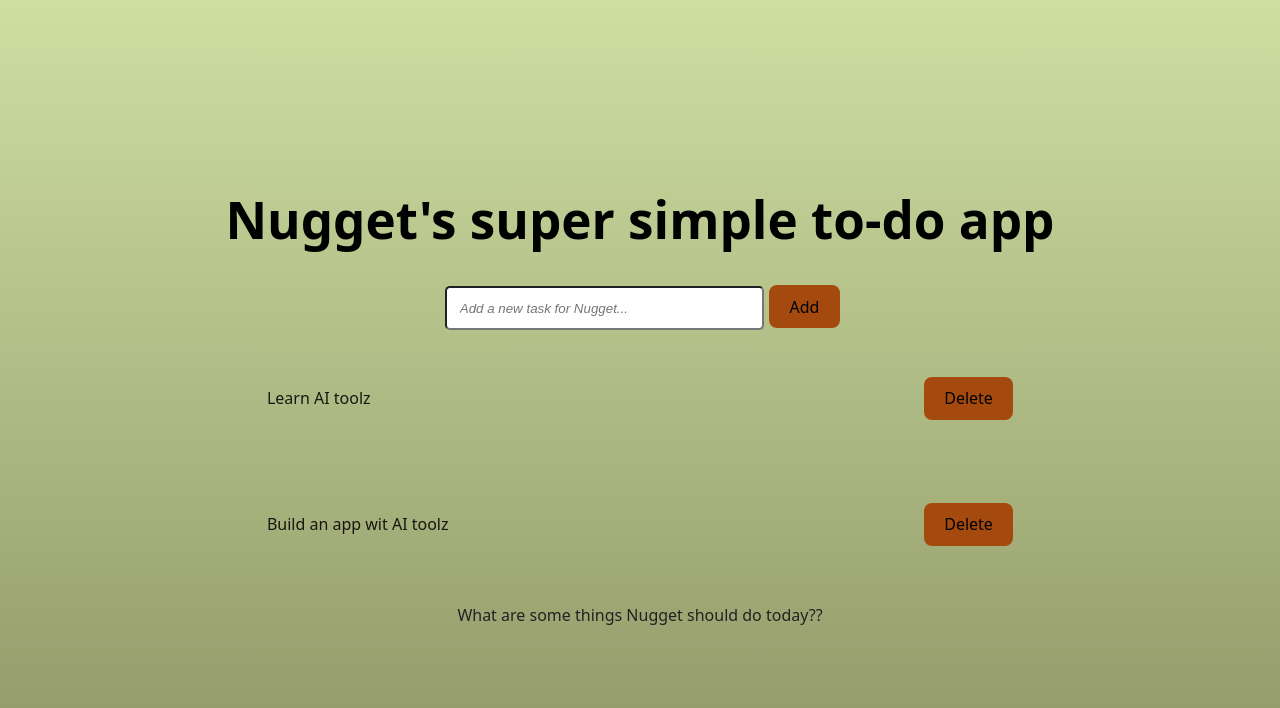
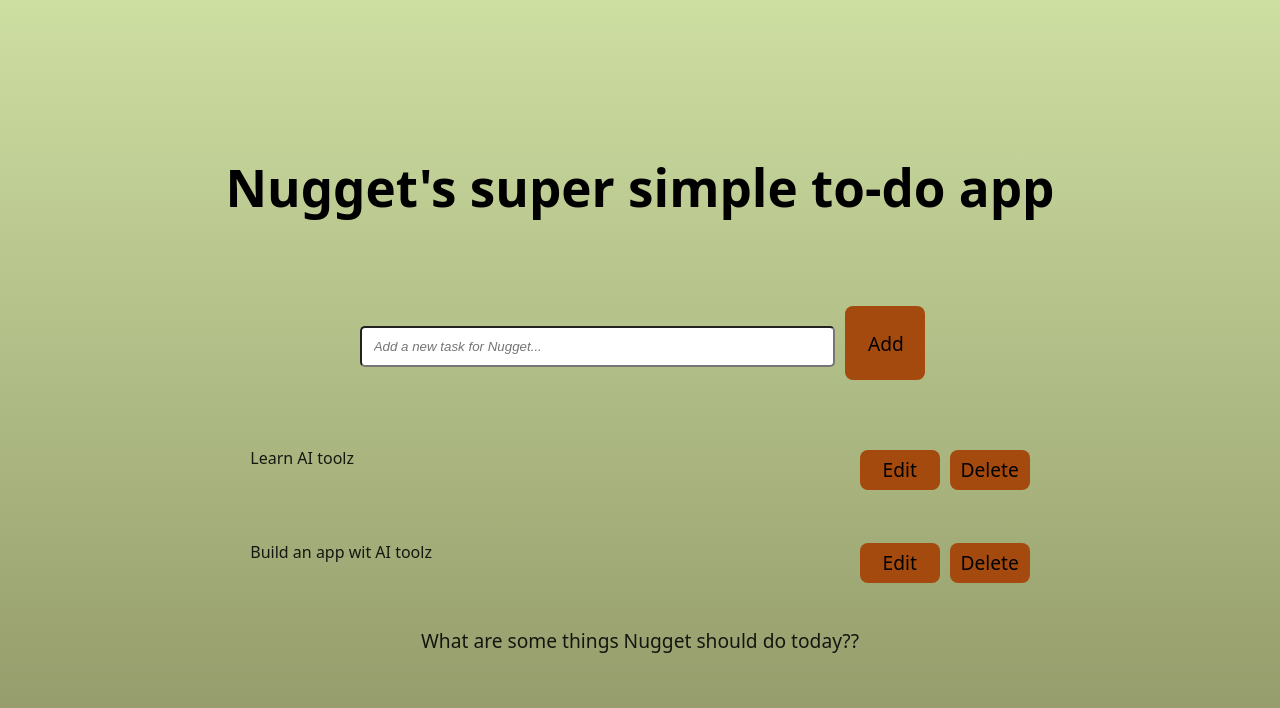
Before and after one commit to a-hc-chiang/HackCamp-2025-intro-to-vibe-coding, a React (Vite) app: page / in a window 1280 px wide. Shown: the top 708 px of the page. Built offline with nearby package versions, Linux system fonts and the light colour scheme; a web font is replaced by a local one.

Commit message:
new feature exercise added

```diff
--- a/src/App.css
+++ b/src/App.css
@@ -5,39 +5,13 @@
   text-align: center;
 }
 
-.logo {
-  height: 6em;
-  padding: 1.5em;
-  will-change: filter;
-  transition: filter 300ms;
-}
-
-@keyframes logo-spin {
-  from {
-    transform: rotate(0deg);
-  }
-  to {
-    transform: rotate(360deg);
-  }
-}
-
-@media (prefers-reduced-motion: no-preference) {
-  a:nth-of-type(2) .logo {
-    animation: logo-spin infinite 20s linear;
-  }
-}
-
-.card {
-  padding: 2em;
-}
-
-.read-the-docs {
-  color: #222;
-}
-
 .to-do-item {
   display: flex;
   justify-content: space-between;
-  align-items: center;
+  align-items: flex-start;
+  padding: 3%;
+}
+
+.input-new-todo {
   padding: 5%;
 }
--- a/src/App.jsx
+++ b/src/App.jsx
@@ -21,7 +21,7 @@ export default function App() {
     setTodos(todos.filter((t) => t.id !== id));
   };
 
-    const addTodo = () => {
+  const addTodo = () => {
     const trimmed = newTodo.trim();
     if (trimmed === '') return;
 
@@ -34,21 +34,27 @@ export default function App() {
     setNewTodo('');
   };
 
+  const editTodo = (id, newText) => {
+    setTodos(
+      todos.map((t) =>
+        t.id === id ? { ...t, text: newText } : t
+      )
+    );
+  };
+
   return (
     <div>
       <h1>Nugget's super simple to-do app</h1>
-      <div className='input-new-todo'>
+
+      <div className="input-new-todo">
         <input
           type="text"
           value={newTodo}
           onChange={(e) => setNewTodo(e.target.value)}
           placeholder="Add a new task for Nugget..."
-        >
-
-        </input>
+        />
         <button onClick={addTodo}>Add</button>
       </div>
-
 
       <div className="todo-container">
         {todos.map((todo) => (
@@ -57,11 +63,12 @@ export default function App() {
             todo={todo}
             onToggle={toggleTodo}
             onDelete={deleteTodo}
+            onEdit={editTodo}
           />
         ))}
       </div>
 
-      <p className="read-the-docs">
+      <p>
         What are some things Nugget should do today??
       </p>
     </div>
--- a/src/components/ToDoItem.jsx
+++ b/src/components/ToDoItem.jsx
@@ -1,9 +1,34 @@
-import React from 'react';
+import React, { useState } from 'react';
 import '../App.css';
 
-export default function ToDoItem({ todo, onToggle, onDelete }) {
+export default function ToDoItem({ todo, onToggle, onDelete, onEdit }) {
+  const [isEditing, setIsEditing] = useState(false);
+  const [editText, setEditText] = useState(todo.text);
+
+  const handleSave = () => {
+    const trimmed = editText.trim();
+    if (trimmed !== '') {
+      onEdit(todo.id, trimmed);
+      setIsEditing(false);
+    }
+  };
+
   return (
-    <div className='to-do-item'>
+    <div className="to-do-item">
+      {isEditing ? (
+        <>
+          <input
+            type="text"
+            value={editText}
+            onChange={(e) => setEditText(e.target.value)}
+          />
+          <div>
+          <button onClick={handleSave}>Save</button>
+          <button onClick={() => setIsEditing(false)}>Cancel</button>
+          </div>
+        </>
+      ) : (
+        <>
           <div
             onClick={() => onToggle(todo.id)}
             style={{
@@ -13,11 +38,12 @@ export default function ToDoItem({ todo, onToggle, onDelete }) {
           >
             {todo.text}
           </div>
-      <button
-        onClick={() => onDelete(todo.id)}
-      >
-        Delete
-      </button>
+          <div>
+            <button onClick={() => setIsEditing(true)}>Edit</button>
+            <button onClick={() => onDelete(todo.id)}>Delete</button>
+          </div>
+        </>
+      )}
     </div>
   );
 }
--- a/src/index.css
+++ b/src/index.css
@@ -31,13 +31,17 @@ h1 {
 button {
   border-radius: 8px;
   border: 1px solid transparent;
-  padding: 0.6em 1.2em;
+  padding: 3%;
+  margin-left: 10px;
+  margin-top: 2%;
   font-size: 1em;
   font-weight: 500;
   font-family: inherit;
   background-color: #a54a0eff;
   cursor: pointer;
   transition: border-color 0.25s;
+  width: 80px;
+  font-size: larger;
 }
 button:hover {
   background-color: rgb(181, 107, 58);
@@ -51,9 +55,9 @@ button:focus-visible {
 
 input {
   color: #888;
-  margin: 5px;
+  margin-left: 5px;
   padding: 1.5%;
-  width: 35%;
+  width: 60%;
   font-style: italic;
   border-radius: 5px;
   background-color: #ffffff;
@@ -65,3 +69,7 @@ input:focus {
   border-color: #a54a0eff;
   box-shadow: none;
 }
+
+p {
+  font-size: larger;
+}
```
Lines whose indentation alone changed are shown as unchanged.
